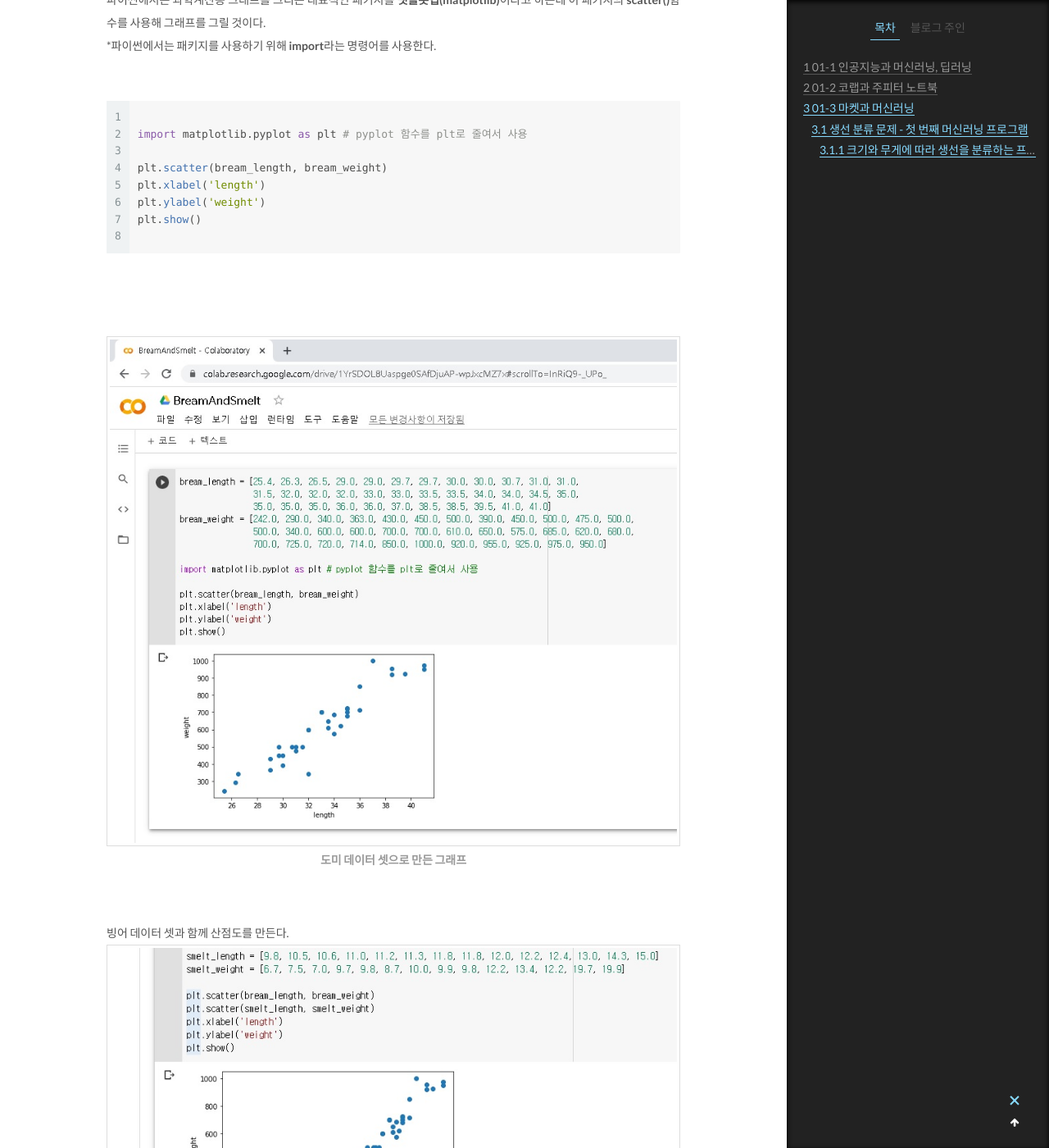
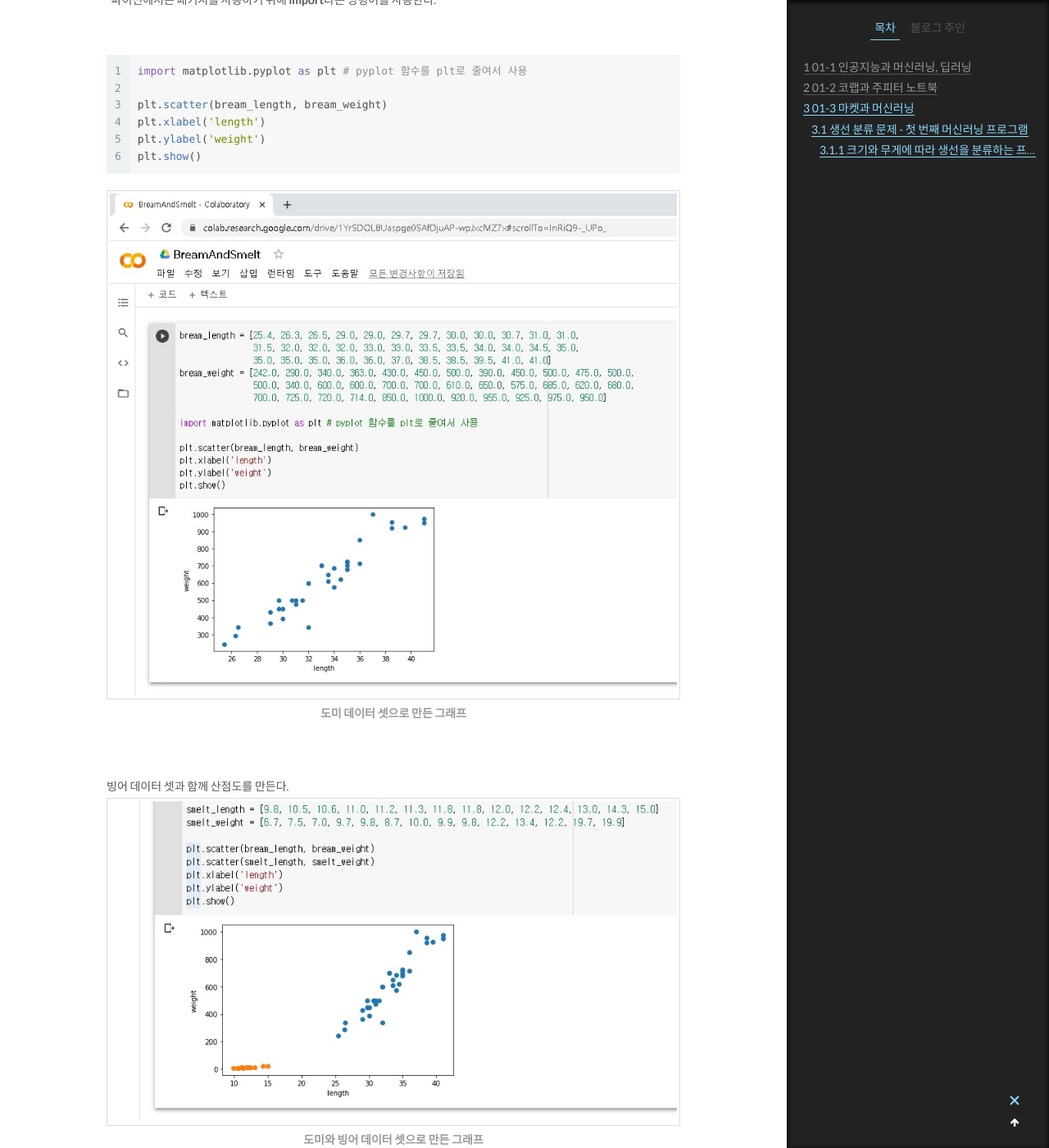
Before and after one commit to kimmin233/kimmin233.github.io, a Jekyll site: the page built from _posts/2021-03-29-AI-ch01.md, in a window 1280 px wide and 1400 px high, scrolled down 5888 px. Shown: the whole window at 82% size. Built offline with Jekyll 4.4.1, drawn with Linux system fonts in a browser that asks for light colours.

Commit message:
Update 2021-03-29-AI-ch01.md

````diff
--- a/_posts/2021-03-29-AI-ch01.md
+++ b/_posts/2021-03-29-AI-ch01.md
@@ -117,14 +117,14 @@ tags: [AI, Machine Learning, Deep Learning]
 (다행히 한빛에서 데이터가 있는 링크를 준비해주셨네요 한..빛) <br>
 👉 [도미](https://gist.github.com/rickiepark/b37d04a95a42ef6757e4a99214d61697), [빙어](https://gist.github.com/rickiepark/1e89fe2a9d4ad92bc9f073163c9a37a7)
 
-도미 데이터 셋으로 예를 들면 <br>
+도미 데이터 셋으로 예를 들면
 ```python
 
 bream_length = [25.4, 26.3, 26.5, 29.0, 29.0, 29.7, 29.7, 30.0, 30.0, 30.7, 31.0, 31.0, 31.5, 32.0, 32.0, 32.0, 33.0, 33.0, 33.5, 33.5, 34.0, 34.0, 34.5, 35.0, 35.0, 35.0, 35.0, 36.0, 36.0, 37.0, 38.5, 38.5, 39.5, 41.0, 41.0]
 bream_weight = [242.0, 290.0, 340.0, 363.0, 430.0, 450.0, 500.0, 390.0, 450.0, 500.0, 475.0, 500.0, 500.0, 340.0, 600.0, 600.0, 700.0, 700.0, 610.0, 650.0, 575.0, 685.0, 620.0, 680.0, 700.0, 725.0, 720.0, 714.0, 850.0, 1000.0, 920.0, 955.0, 925.0, 975.0, 950.0]
 
 ```
-<br><br>
+
 bream_length는 도미의 길이, bream_weight는 도미의 무게인데 이런 특징을 데이터의 **특성**이라고 한다. <br>
 
 이 특성을 가지고 길이를 x축, 무게를 y축으로 설정해 데이터를 점으로 표시하는 그래프로 나타내보자. <br>
@@ -133,33 +133,27 @@ bream_length는 도미의 길이, bream_weight는 도미의 무게인데 이런
 *파이썬에서는 패키지를 사용하기 위해 **import**라는 명령어를 사용한다. <br><br>
 
 ```python
-
 import matplotlib.pyplot as plt # pyplot 함수를 plt로 줄여서 사용
 
 plt.scatter(bream_length, bream_weight)
 plt.xlabel('length')
 plt.ylabel('weight')
 plt.show()
-
 ```
-<br><br>
 
 ![fish1](/assets/images/fish1.jpg "도미 데이터 셋으로 만든 그래프") <br>
 
 빙어 데이터 셋과 함께 산점도를 만든다.<br>
 ![fish2](/assets/images/fish2.jpg "도미와 빙어 데이터 셋으로 만든 그래프") <br>
 도미는 파란색 점으로, 빙어는 주황색 점으로 나타내진다.<br>
-이제 두 데이터를 스스로 구분하기 위한 머신러닝 프로그램을 만들자.<br><br>
+이제 두 데이터를 스스로 구분하기 위한 머신러닝 프로그램을 만들자.<br>
 
 두 데이터를 하나의 데이터로 만들어서 사용한다. <br>
 ```python
-
 length = bream_length + smelt_length
 weight = bream_weight + smelt_weight
-
 ```
-<br><br>
-
+<br>
 여기서 사용하는 머신러닝 패키지는 **사이킷런(scikit-learn)**이기 때문에 합친 1차원 리스트 데이터를 2차원 리스트로 만든다.<br>
 파이썬의 **zip()**함수와 리스트 내포 구문을 사용해 리스트 각각에서 하나씩 원소를 꺼내 반환해 2차원 리스트로 만든다.<br>
 `fish_data = [[l,w] for l, w in zip(length, weight)]` <br>
````
